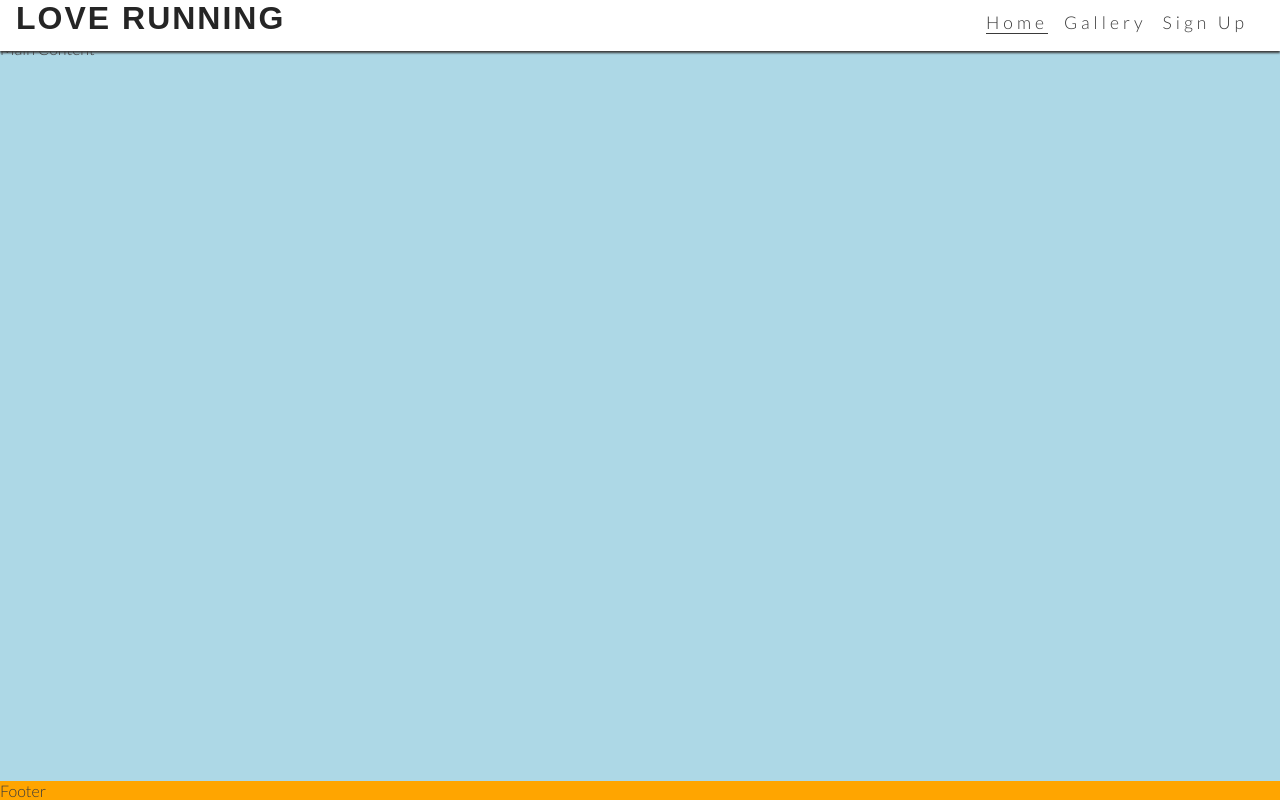
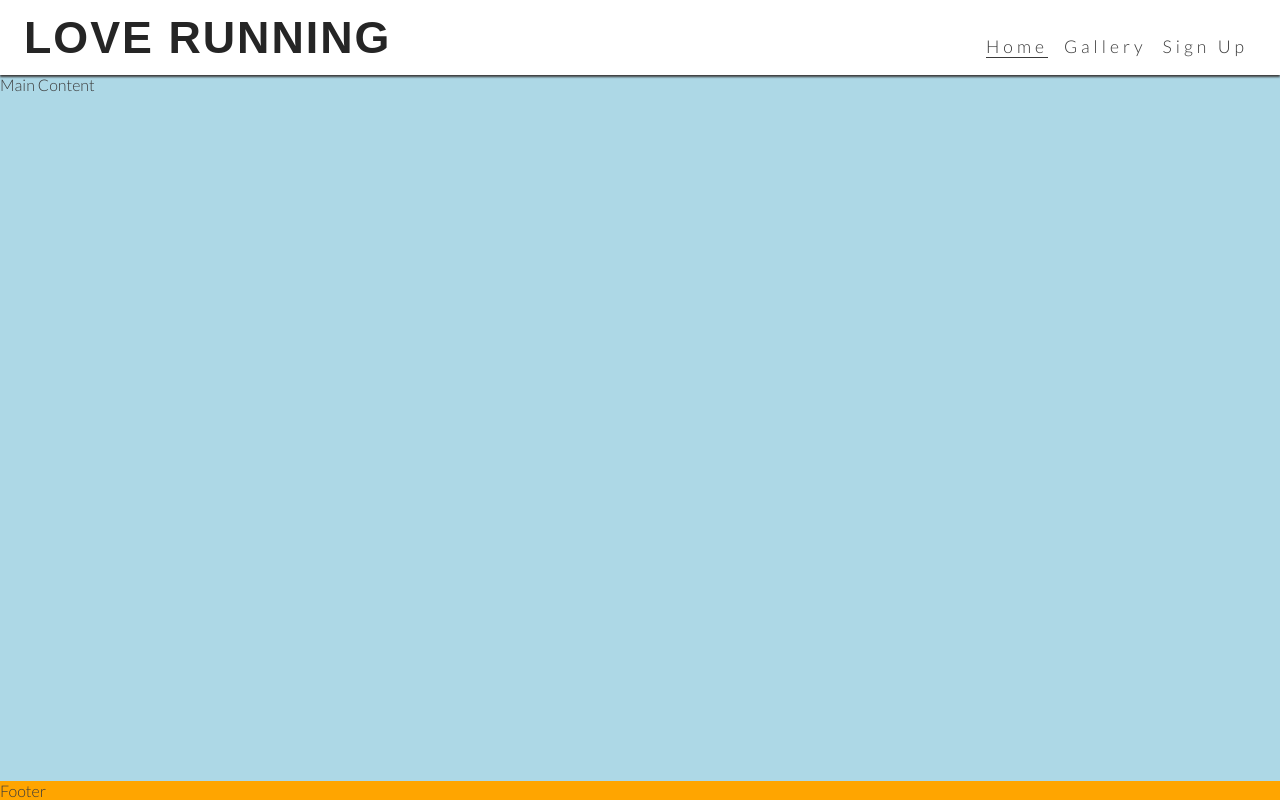
Before and after one commit to eakoc/Love-Running, a plain HTML site: page index.html in a window 1280 px wide. Drawn offline with Linux system fonts and the light colour scheme.

Commit message:
Make logo larger, push main down to show under larger header

```diff
--- a/assets/css/style.css
+++ b/assets/css/style.css
@@ -117,4 +117,16 @@ footer {
     .nav-toggle-label {
         display: none;
     }
+
+    #logo {
+        font-size: 280%;
+        line-height: 75PX;
+        margin: 0 0.5rem;
+    }
+
+    /* Main content */
+    main {
+        /* Push main content down to accomodate larger header */
+        margin-top: 75px;
+    }
 }
```
